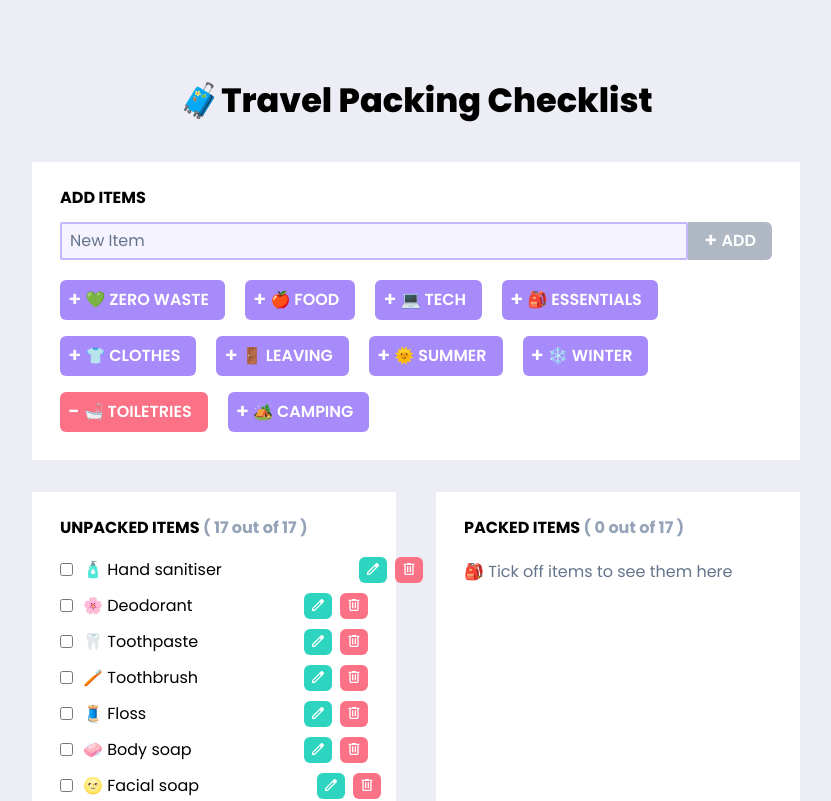
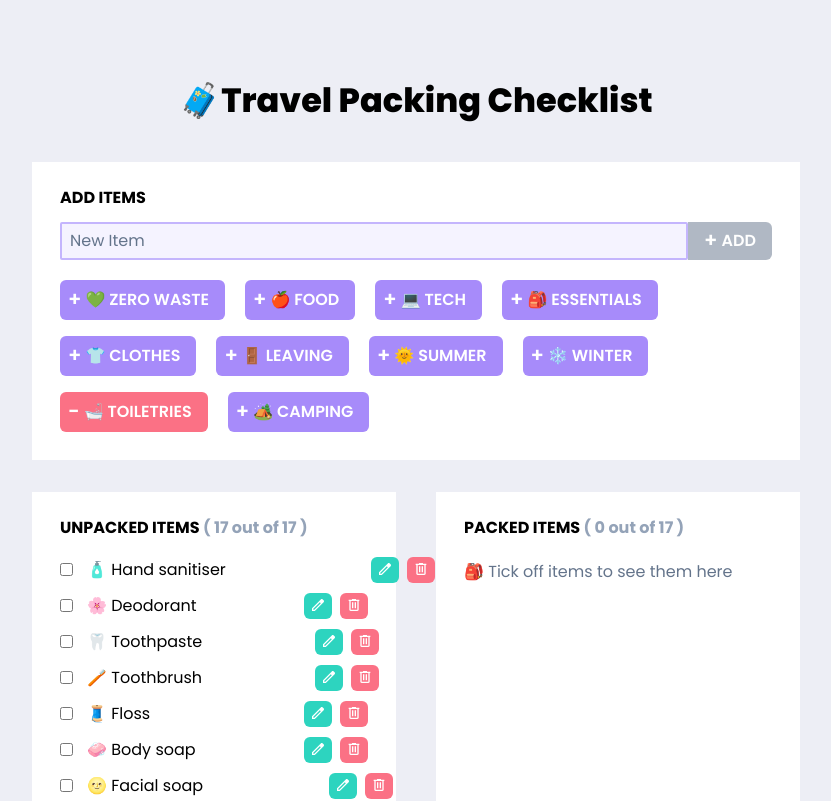
Before and after one commit to paulafffl/travel_packing_checklist, a React (Create React App) app: page / in a window 1280 px wide. Shown: the top 801 px of the page, without its empty margins (224-1055 px from the left). Built offline with nearby package versions, Linux system fonts and the light colour scheme.

Commit message:
Prevent accidental click on label

```diff
--- a/src/components/Item.tsx
+++ b/src/components/Item.tsx
@@ -18,7 +18,7 @@ const Item = ({ item }: ItemProps) => {
   };
 
   return (
-    <li className="flex items-center">
+    <li className="flex items-center gap-2">
       <input
         type="checkbox"
         checked={item.packed}
@@ -35,8 +35,8 @@ const Item = ({ item }: ItemProps) => {
         value={item.name}
         id={`checkbox-editing-${item.id}`}
         className={clsx(
-          'overflow-scroll',
-          editing ? 'mx-2' : 'border-white bg-white',
+          'overflow-scroll pl-0 focus:pl-2',
+          editing ? ' pl-2' : 'border-white bg-white',
           visible ? 'opacity-100' : 'opacity-0',
         )}
         size={item.name.length}
--- a/src/index.css
+++ b/src/index.css
@@ -36,7 +36,7 @@ input {
 }
 
 input[type='checkbox'] {
-  @apply z-10 ring-violet-500 focus:outline-violet-500 focus-visible:ring-2;
+  @apply z-10 mr-1 ring-violet-500 focus:outline-violet-500 focus-visible:ring-2;
 }
 
 label {
```
